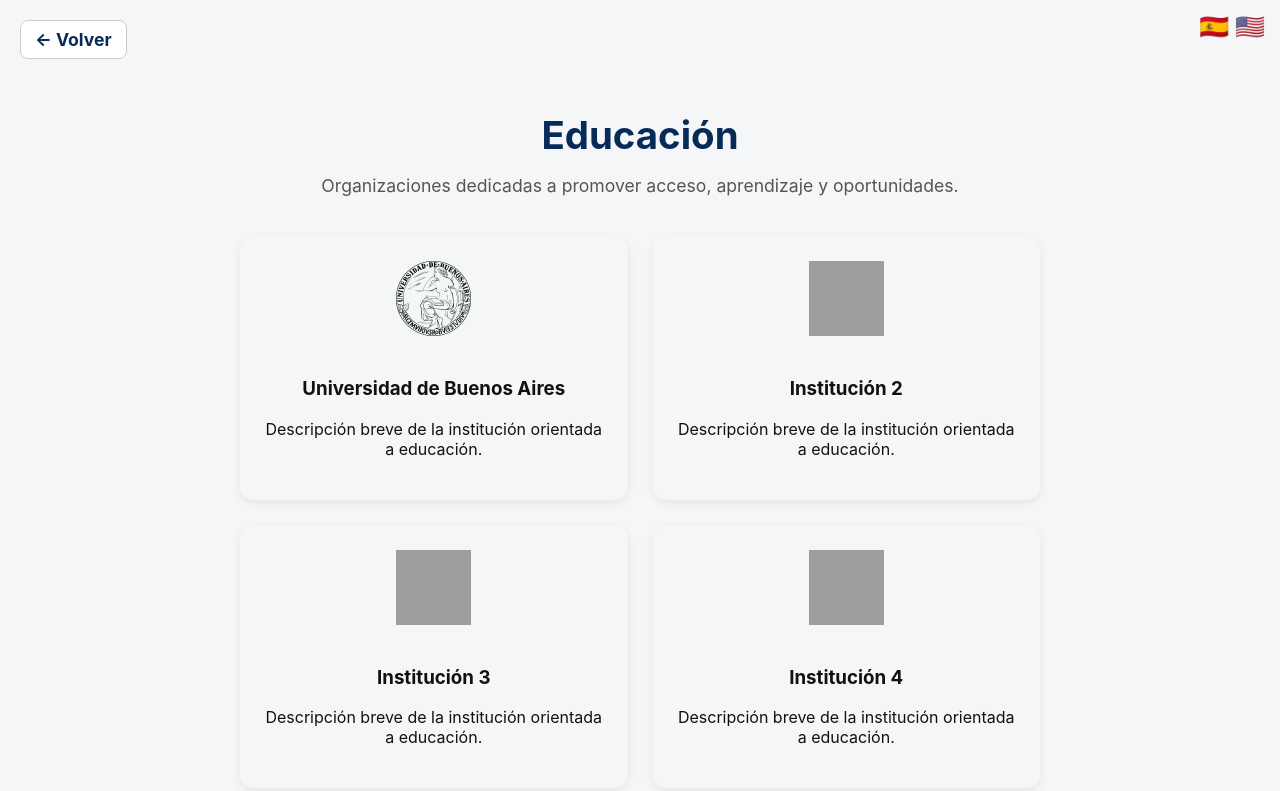
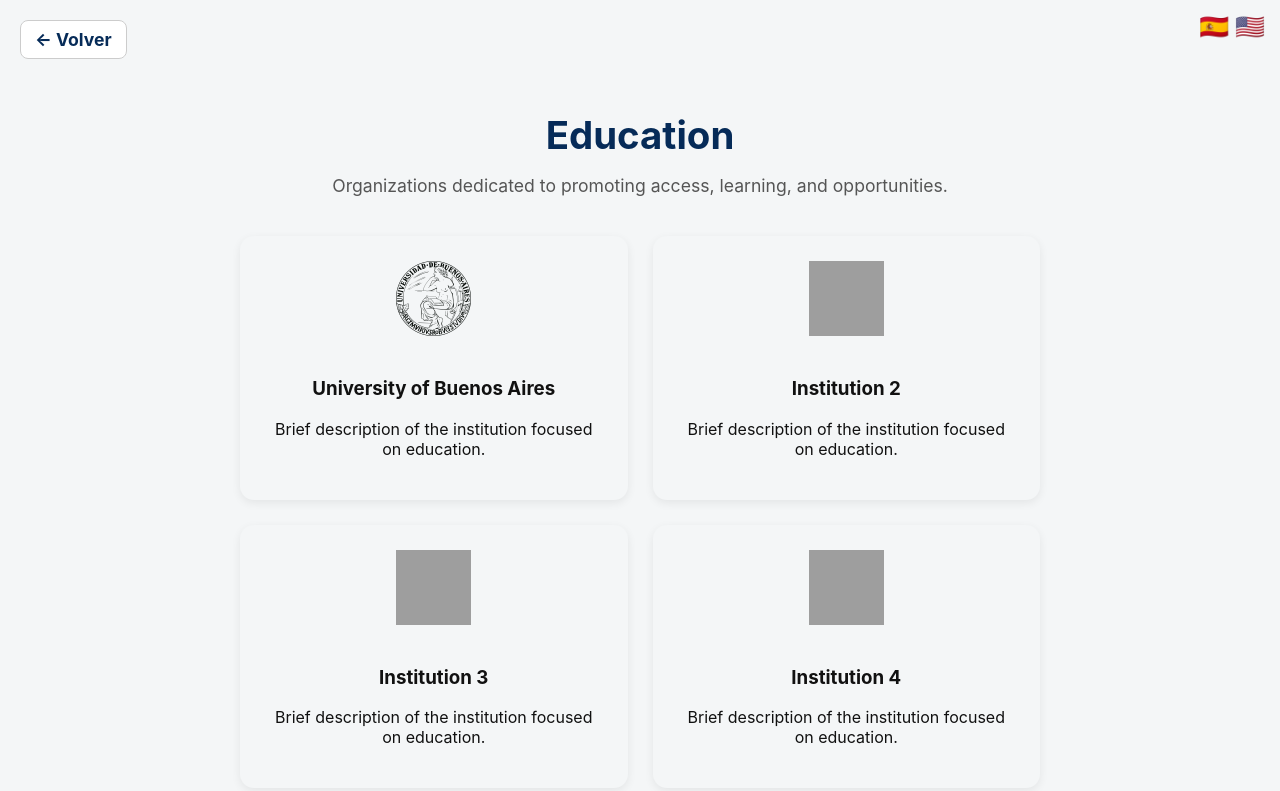
Before and after one commit to baubassi/ethos_play, a plain HTML site: page education.html in a window 1280 px wide. Drawn offline with Linux system fonts and the light colour scheme; grey boxes are pictures that could not be loaded.

Commit message:
Update education.html

```diff
--- a/education.html
+++ b/education.html
@@ -138,5 +138,32 @@ document.querySelectorAll(".lang-btn").forEach(btn => {
 });
 </script>
 
+    <script>
+document.addEventListener("DOMContentLoaded", () => {
+
+    // Idioma guardado o inglés por defecto
+    const savedLang = localStorage.getItem("ethos-lang") || "en";
+
+    // Aplicar idioma apenas carga la página (usa la función de EDUCATION)
+    setLangEdu(savedLang);
+
+    // Botones de banderas
+    document.querySelectorAll(".lang-btn").forEach(btn => {
+        btn.addEventListener("click", () => {
+
+            const lang = btn.dataset.lang;
+
+            // Guardar elección
+            localStorage.setItem("ethos-lang", lang);
+
+            // Cambiar idioma en EDUCATION
+            setLangEdu(lang);
+        });
+    });
+});
+</script>
+
+
+
 </body>
 </html>
```
